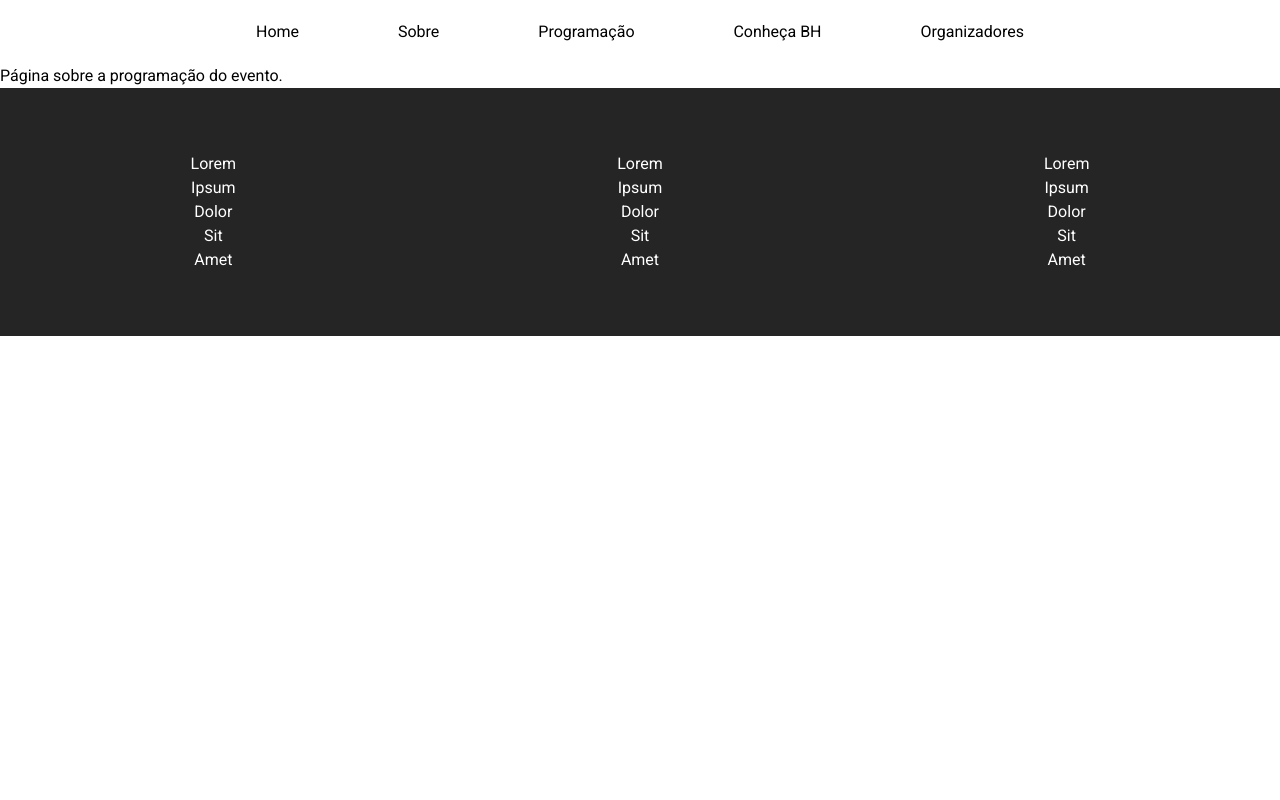
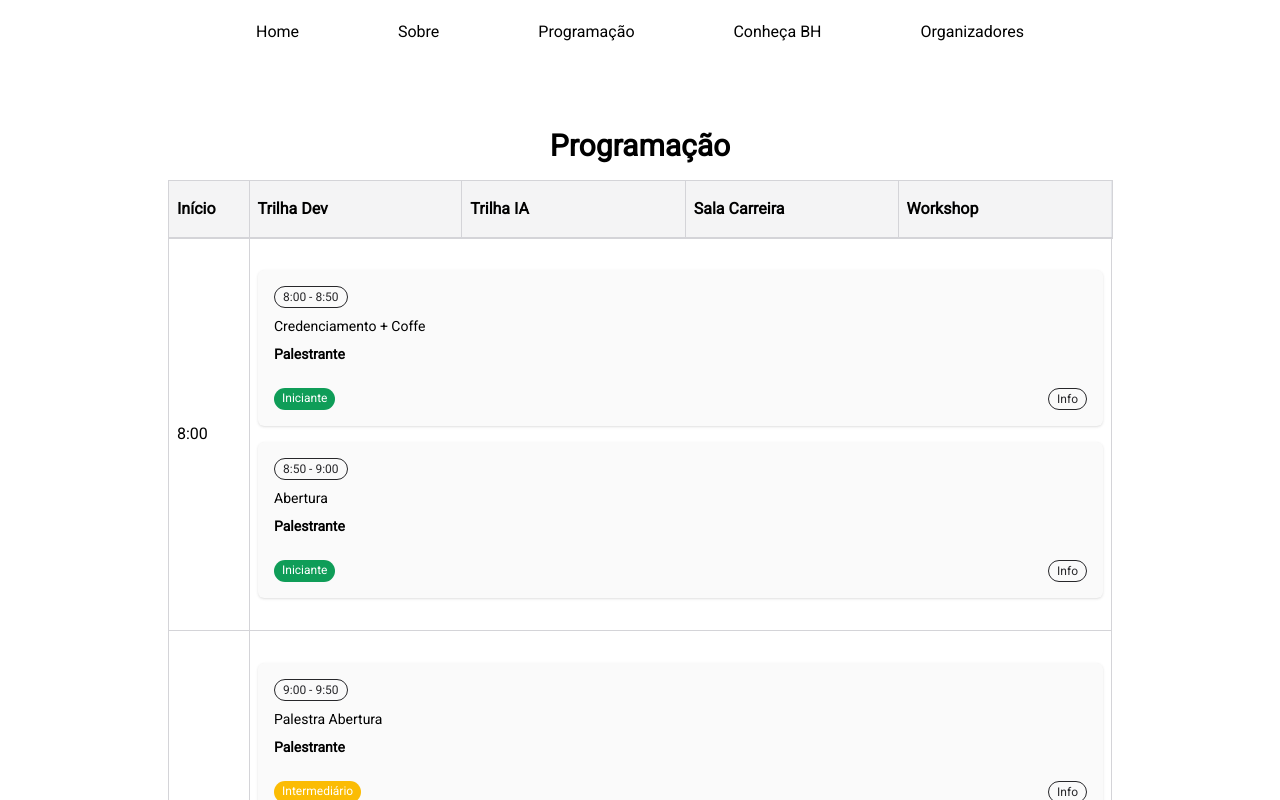
Before and after one commit to marialmeida1/site-devfest-hospedado, a Next.js app: page /schedule in a window 1280 px wide. Shown: the top 800 px of the page. Built offline with nearby package versions, Linux system fonts and the light colour scheme.

Commit message:
feat: table programação web finalizada

```diff
--- /dev/null
+++ b/src/app/components/schedule/LevelButton.tsx
@@ -0,0 +1,20 @@
+export default function levelButton({level} : {level: string}) {
+
+    let color: string;
+
+    if(level == "Iniciante"){
+        color = "bg-green";
+    } else if(level == "Intermediário"){
+        color = "bg-yellow"
+    } else if(level == "Avançado"){
+        color = "bg-red"
+    } else {
+        color = "bg-blue"
+    }
+
+  return (
+    <div className={`${color} w-fit rounded-full text-white px-2 py-0.5 text-xs`}>
+      {level}
+    </div>
+  );
+}
--- /dev/null
+++ b/src/app/components/schedule/Table.module.css
@@ -0,0 +1,12 @@
+thead.sticky_header th {
+    position: -webkit-sticky;
+    position: sticky;
+    top: -1px;
+    background-color: #f4f4f5;
+    transition: 2s;
+}
+
+thead.sticky_header th {
+    border: 0;
+    outline: 1px solid #d4d4d8;
+}
--- /dev/null
+++ b/src/app/components/schedule/Table.tsx
@@ -0,0 +1,21 @@
+import TableLine from "./TableLine";
+import styles from './Table.module.css'
+
+export default function Table() {
+  return (
+    <table className="w-full table-auto border-collapse border">
+      <thead className={`${styles["sticky_header"]}`}>
+        <tr>
+          <th className="py-4 px-2 text-left">Início</th>
+          <th className="py-4 px-2 text-left">Trilha Dev</th>
+          <th className="py-4 px-2 text-left">Trilha IA</th>
+          <th className="py-4 px-2 text-left">Sala Carreira</th>
+          <th className="py-4 px-2 text-left">Workshop</th>
+        </tr>
+      </thead>
+      <tbody>
+        <TableLine />
+      </tbody>
+    </table>
+  );
+}
--- /dev/null
+++ b/src/app/components/schedule/TableCel.tsx
@@ -0,0 +1,264 @@
+import React from "react";
+import LevelButton from "./LevelButton";
+
+interface TableInfo {
+  id_line: number;
+  id_col: number;
+  hourly_start: string;
+  hourly_end: string;
+  name: string;
+  speaker: string;
+  level: string;
+}
+
+const infos: TableInfo[] = [
+  {
+    id_line: 1,
+    id_col: 1,
+    hourly_start: "8:00",
+    hourly_end: "8:50",
+    name: "Credenciamento + Coffe",
+    speaker: "Palestrante",
+    level: "Iniciante",
+  },
+  {
+    id_line: 1,
+    id_col: 1,
+    hourly_start: "8:50",
+    hourly_end: "9:00",
+    name: "Abertura",
+    speaker: "Palestrante",
+    level: "Iniciante",
+  },
+  {
+    id_line: 2,
+    id_col: 1,
+    hourly_start: "9:00",
+    hourly_end: "9:50",
+    name: "Palestra Abertura",
+    speaker: "Palestrante",
+    level: "Intermediário",
+  },
+  {
+    id_line: 2,
+    id_col: 1,
+    hourly_start: "9:50",
+    hourly_end: "10:00",
+    name: "Tempo de Transição",
+    speaker: "Palestrante",
+    level: "Iniciante",
+  },
+  {
+    id_line: 3,
+    id_col: 1,
+    hourly_start: "10:00",
+    hourly_end: "10:50",
+    name: "Palestra 1",
+    speaker: "Palestrante",
+    level: "Iniciante",
+  },
+  {
+    id_line: 3,
+    id_col: 2,
+    hourly_start: "10:00",
+    hourly_end: "10:50",
+    name: "Palestra 2",
+    speaker: "Palestrante",
+    level: "Avançado",
+  },
+  {
+    id_line: 3,
+    id_col: 3,
+    hourly_start: "10:00",
+    hourly_end: "10:50",
+    name: "Palestra 3",
+    speaker: "Palestrante",
+    level: "Iniciante",
+  },
+  {
+    id_line: 3,
+    id_col: 4,
+    hourly_start: "10:00",
+    hourly_end: "10:50",
+    name: "Workshop 1",
+    speaker: "Palestrante",
+    level: "Iniciante",
+  },
+  {
+    id_line: 4,
+    id_col: 1,
+    hourly_start: "10:50",
+    hourly_end: "11:40",
+    name: "Palestra 1",
+    speaker: "Palestrante",
+    level: "Iniciante",
+  },
+  {
+    id_line: 4,
+    id_col: 2,
+    hourly_start: "10:50",
+    hourly_end: "11:40",
+    name: "Palestra 2",
+    speaker: "Palestrante",
+    level: "Iniciante",
+  },
+  {
+    id_line: 4,
+    id_col: 3,
+    hourly_start: "10:50",
+    hourly_end: "11:40",
+    name: "Palestra 3",
+    speaker: "Palestrante",
+    level: "Iniciante",
+  },
+  {
+    id_line: 4,
+    id_col: 4,
+    hourly_start: "10:50",
+    hourly_end: "11:40",
+    name: "Workshop 1",
+    speaker: "Palestrante",
+    level: "Iniciante",
+  },
+  {
+    id_line: 5,
+    id_col: 1,
+    hourly_start: "12:00",
+    hourly_end: "13:20",
+    name: "Almoço",
+    speaker: "Palestrante",
+    level: "",
+  },
+  {
+    id_line: 6,
+    id_col: 1,
+    hourly_start: "13:20",
+    hourly_end: "14:10",
+    name: "Palestra 1",
+    speaker: "Palestrante",
+    level: "Iniciante",
+  },
+  {
+    id_line: 6,
+    id_col: 2,
+    hourly_start: "13:20",
+    hourly_end: "14:10",
+    name: "Palestra 2",
+    speaker: "Palestrante",
+    level: "Iniciante",
+  },
+  {
+    id_line: 6,
+    id_col: 3,
+    hourly_start: "13:20",
+    hourly_end: "14:10",
+    name: "Palestra 3",
+    speaker: "Palestrante",
+    level: "Iniciante",
+  },
+  {
+    id_line: 6,
+    id_col: 4,
+    hourly_start: "13:20",
+    hourly_end: "14:10",
+    name: "Workshop 2",
+    speaker: "Palestrante",
+    level: "Iniciante",
+  },
+  {
+    id_line: 7,
+    id_col: 1,
+    hourly_start: "15:00",
+    hourly_end: "15:50",
+    name: "Palestra 1",
+    speaker: "Palestrante",
+    level: "Iniciante",
+  },
+  {
+    id_line: 7,
+    id_col: 2,
+    hourly_start: "15:00",
+    hourly_end: "15:50",
+    name: "Palestra 2",
+    speaker: "Palestrante",
+    level: "Iniciante",
+  },
+  {
+    id_line: 7,
+    id_col: 3,
+    hourly_start: "15:00",
+    hourly_end: "15:50",
+    name: "Palestra 3",
+    speaker: "Palestrante",
+    level: "Iniciante",
+  },
+  {
+    id_line: 7,
+    id_col: 4,
+    hourly_start: "15:00",
+    hourly_end: "15:50",
+    name: "Workshop 2",
+    speaker: "Palestrante",
+    level: "Iniciante",
+  },
+  {
+    id_line: 8,
+    id_col: 1,
+    hourly_start: "15:50",
+    hourly_end: "16:40",
+    name: "Palestra Encerramento",
+    speaker: "Palestrante",
+    level: "Iniciante",
+  },
+  {
+    id_line: 9,
+    id_col: 1,
+    hourly_start: "17:00",
+    hourly_end: "17:20",
+    name: "Encerramento + Sorteio + Foto Oficial",
+    speaker: "Palestrante",
+    level: "Iniciante",
+  },
+  {
+    id_line: 9,
+    id_col: 1,
+    hourly_start: "17:20",
+    hourly_end: "18:30",
+    name: "Happy Hour",
+    speaker: "Palestrante",
+    level: "Iniciante",
+  },
+];
+
+interface Props {
+  id_line: number;
+  id_col: number;
+  rep: number;
+}
+
+export default function TableCel({ id_line, id_col, rep }: Props) {
+  return (
+    <>
+      {infos
+        .filter(
+          (el) => el.id_line === id_line && el.id_col === id_col && rep === 1
+        )
+        .map((el, i) => (
+          <div key={i} className="p-4 bg-zinc-50 rounded-md flex flex-col gap-2 shadow">
+            <div className="w-fit flex flex-row text-xs text-zinc-800 border border-zinc-800 rounded-full px-2 py-0.5">
+              {el.hourly_start} - {el.hourly_end}
+            </div>
+            <h2 className="text-sm">{el.name}</h2>
+            <h1 className="text-sm font-bold">{el.speaker}</h1>
+
+            <div className="mt-4 flex flex-row justify-between">
+              {el.level ? (<LevelButton level={el.level}/>) : null}
+              <div className="w-fit flex flex-row text-xs text-zinc-800 border border-zinc-800 rounded-full px-2 py-0.5">
+                Info
+              </div>
+            </div>
+          </div>
+        ))}
+    </>
+  );
+}
--- /dev/null
+++ b/src/app/components/schedule/TableLine.tsx
@@ -0,0 +1,88 @@
+import React from "react";
+import TableCel from "./TableCel";
+
+interface TableRow {
+  hourly: string;
+  td: number;
+  colspan: number;
+  div: number;
+}
+
+const lines: TableRow[] = [
+  {
+    hourly: "8:00",
+    td: 2,
+    colspan: 4,
+    div: 2,
+  },
+  {
+    hourly: "9:00",
+    td: 2,
+    colspan: 4,
+    div: 2,
+  },
+  {
+    hourly: "10:00",
+    td: 5,
+    colspan: 0,
+    div: 1,
+  },
+  {
+    hourly: "10:50",
+    td: 5,
+    colspan: 0,
+    div: 1,
+  },
+  {
+    hourly: "12:00",
+    td: 2,
+    colspan: 4,
+    div: 1,
+  },
+  {
+    hourly: "13:20",
+    td: 5,
+    colspan: 0,
+    div: 1,
+  },
+  {
+    hourly: "15:00",
+    td: 5,
+    colspan: 0,
+    div: 1,
+  },
+  {
+    hourly: "15:50",
+    td: 2,
+    colspan: 4,
+    div: 1,
+  },
+  {
+    hourly: "17:00",
+    td: 2,
+    colspan: 4,
+    div: 2,
+  },
+];
+
+export default function TableLine() {
+  return (
+    <>
+      {lines.map((el, i) => (
+        <tr key={i}>
+          {Array.from({ length: el.td }).map((_, j) =>
+            j >= 1? (
+              <td key={j} className="py-8 px-2 text-left border border-zinc-300 space-y-4" colSpan={el.colspan}>
+                {Array.from({ length: el.div }).map((_, k) =>
+                    <TableCel id_line={i+1} id_col={j} rep={k+1}/>
+                )}
+              </td>
+            ) : (
+              <td key={j} className="py-8 px-2 text-left border border-zinc-300">{el.hourly}</td>
+            )
+          )}
+        </tr>
+      ))}
+    </>
+  );
+}
--- a/src/app/schedule/page.tsx
+++ b/src/app/schedule/page.tsx
@@ -1,3 +1,13 @@
+import SectionTitle from "../components/common/SectionTitle";
+import Table from "../components/schedule/Table";
+
 export default function Schedule() {
-   return <p>Página sobre a programação do evento.</p>;
+   return (
+      <section className="container py-12">
+         <SectionTitle align="text-center">
+            Programação
+         </SectionTitle>
+         <Table/>
+      </section>
+   );
 }
```
